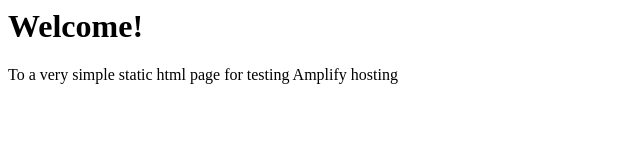
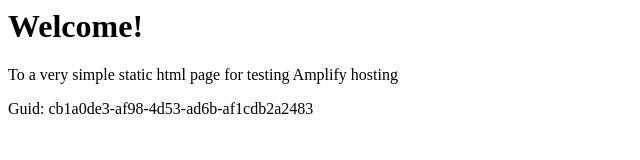
Before and after one commit to aws-aemilia-pdx/Github-PR-Commit-Integration-Test-DoNotTouch-GitHubAutoBuildPrPreviewCanaryTest-v1-test-us-west-2, a website: page src/index.html in a window 1280 px wide. Shown: the whole page, without its empty margins (0-640 px from the left). Drawn offline with Linux system fonts and the light colour scheme.

Commit message:
commit from integ tests

```diff
--- a/src/index.html
+++ b/src/index.html
@@ -1,3 +1,5 @@
+
+
 <html lang="en">
 
 <head>
@@ -10,6 +12,6 @@
 <body>
     <h1>Welcome!</h1>
     <p>To a very simple static html page for testing Amplify hosting</p>
-</body>
+    <p>Guid: cb1a0de3-af98-4d53-ad6b-af1cdb2a2483</p></body>
 
 </html>
```
